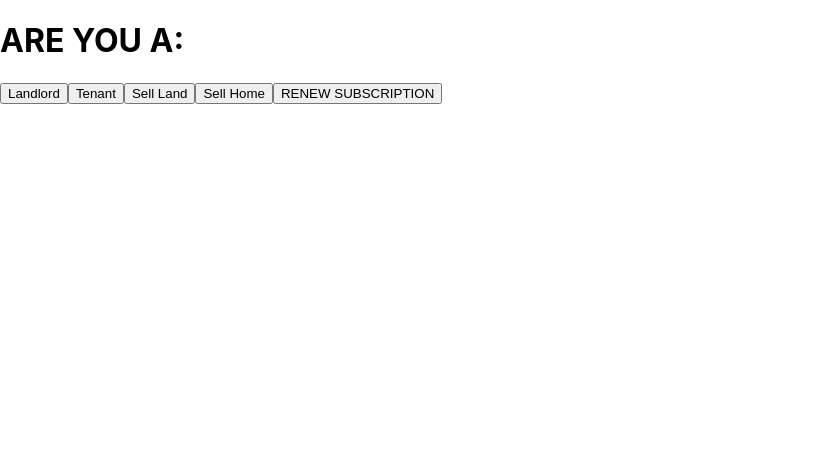
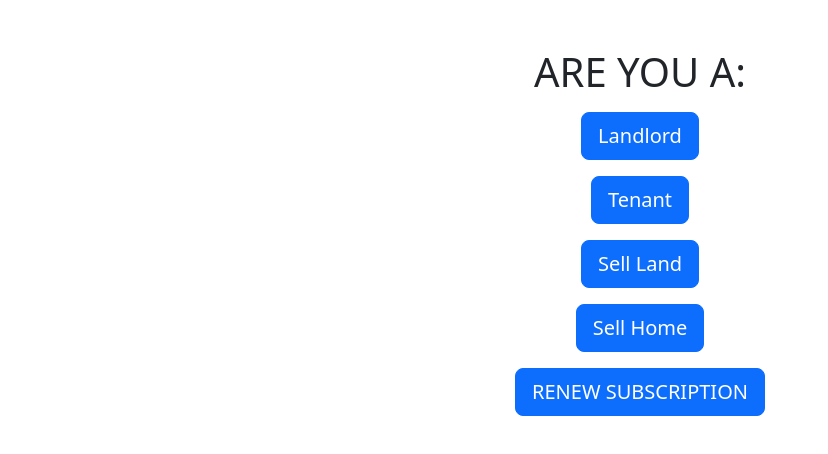
Before and after one commit to Trevor-Kayeyia-Madara/msamo, a React (Create React App) app: page / in a window 1280 px wide. Shown: the top 454 px of the page, without its empty margins (0-828 px from the left). Built offline with nearby package versions, Linux system fonts and the light colour scheme.

Commit message:
CSS Style 1

```diff
--- a/package.json
+++ b/package.json
@@ -6,6 +6,7 @@
     "@testing-library/jest-dom": "^5.17.0",
     "@testing-library/react": "^13.4.0",
     "@testing-library/user-event": "^13.5.0",
+    "bootstrap": "^5.3.3",
     "react": "^18.3.1",
     "react-dom": "^18.3.1",
     "react-router-dom": "^6.24.0",
--- a/src/App.js
+++ b/src/App.js
@@ -1,4 +1,4 @@
-import './App.css';
+import 'bootstrap/dist/css/bootstrap.min.css';
 import React from 'react';
 import { BrowserRouter as Router, Route, Routes } from 'react-router-dom';
 import Home from './components/Home';
--- a/src/components/Home/index.jsx
+++ b/src/components/Home/index.jsx
@@ -1,14 +1,40 @@
 import React from 'react';
+import 'bootstrap/dist/css/bootstrap.min.css';
 
 const Home = () => {
   return (
-    <div>
+    <div className="container text-center mt-5">
       <h1>ARE YOU A:</h1>
-      <button onClick={() => {/* Handle Landlord button click */}}>Landlord</button>
-      <button onClick={() => {/* Handle Tenant button click */}}>Tenant</button>
-      <button onClick={() => {/* Handle Sell Land button click */}}>Sell Land</button>
-      <button onClick={() => {/* Handle Sell Home button click */}}>Sell Home</button>
-      <button onClick={() => {/* Handle Renew Subscription button click */}}>RENEW SUBSCRIPTION</button>
+      <button
+        className="btn btn-primary btn-lg d-block mx-auto my-3"
+        onClick={() => {/* Handle Landlord button click */}}
+      >
+        Landlord
+      </button>
+      <button
+        className="btn btn-primary btn-lg d-block mx-auto my-3"
+        onClick={() => {/* Handle Tenant button click */}}
+      >
+        Tenant
+      </button>
+      <button
+        className="btn btn-primary btn-lg d-block mx-auto my-3"
+        onClick={() => {/* Handle Sell Land button click */}}
+      >
+        Sell Land
+      </button>
+      <button
+        className="btn btn-primary btn-lg d-block mx-auto my-3"
+        onClick={() => {/* Handle Sell Home button click */}}
+      >
+        Sell Home
+      </button>
+      <button
+        className="btn btn-primary btn-lg d-block mx-auto my-3"
+        onClick={() => {/* Handle Renew Subscription button click */}}
+      >
+        RENEW SUBSCRIPTION
+      </button>
     </div>
   );
 }
--- a/src/index.js
+++ b/src/index.js
@@ -1,7 +1,7 @@
 import React from 'react';
 import ReactDOM from 'react-dom/client';
 import './index.css';
-
+import 'bootstrap/dist/css/bootstrap.min.css';
 import App from './App';
 
 
```
Also changed, not shown: 1 other file (tests, documents, lock files or other folders).
